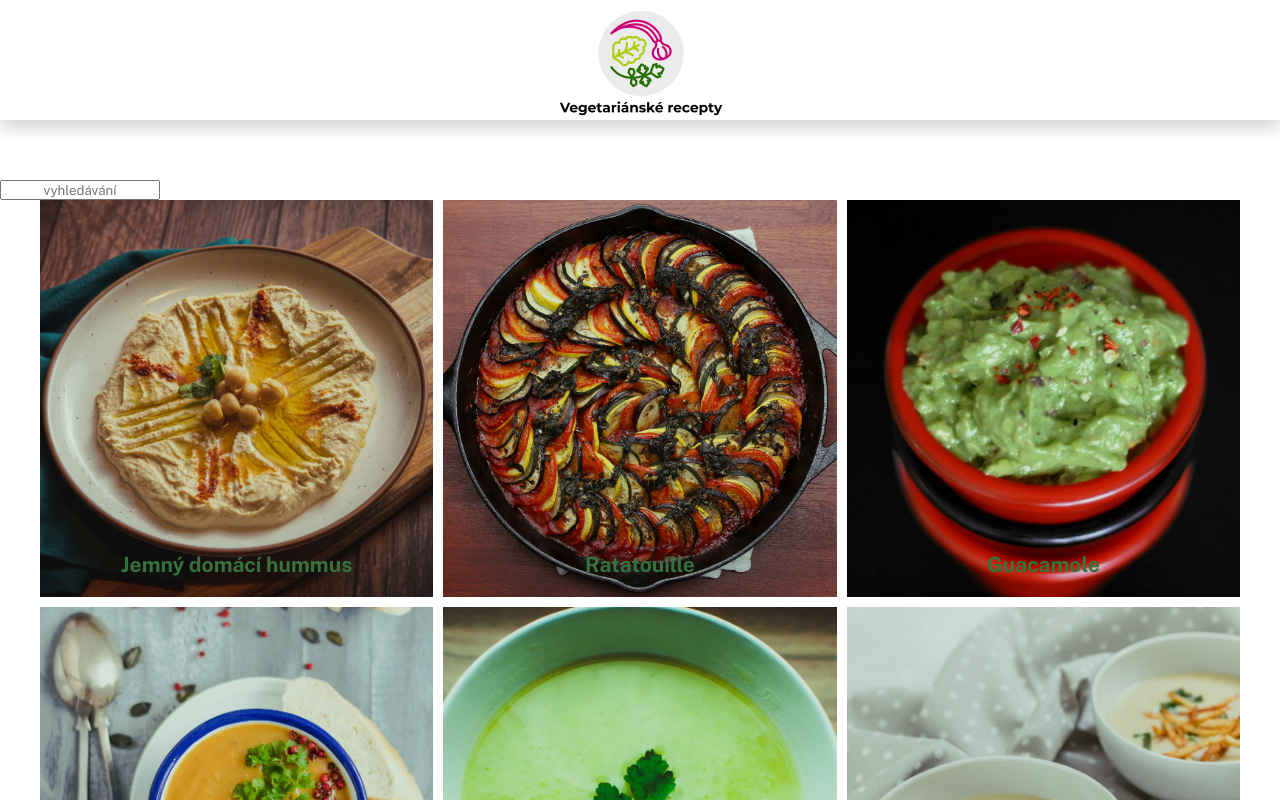
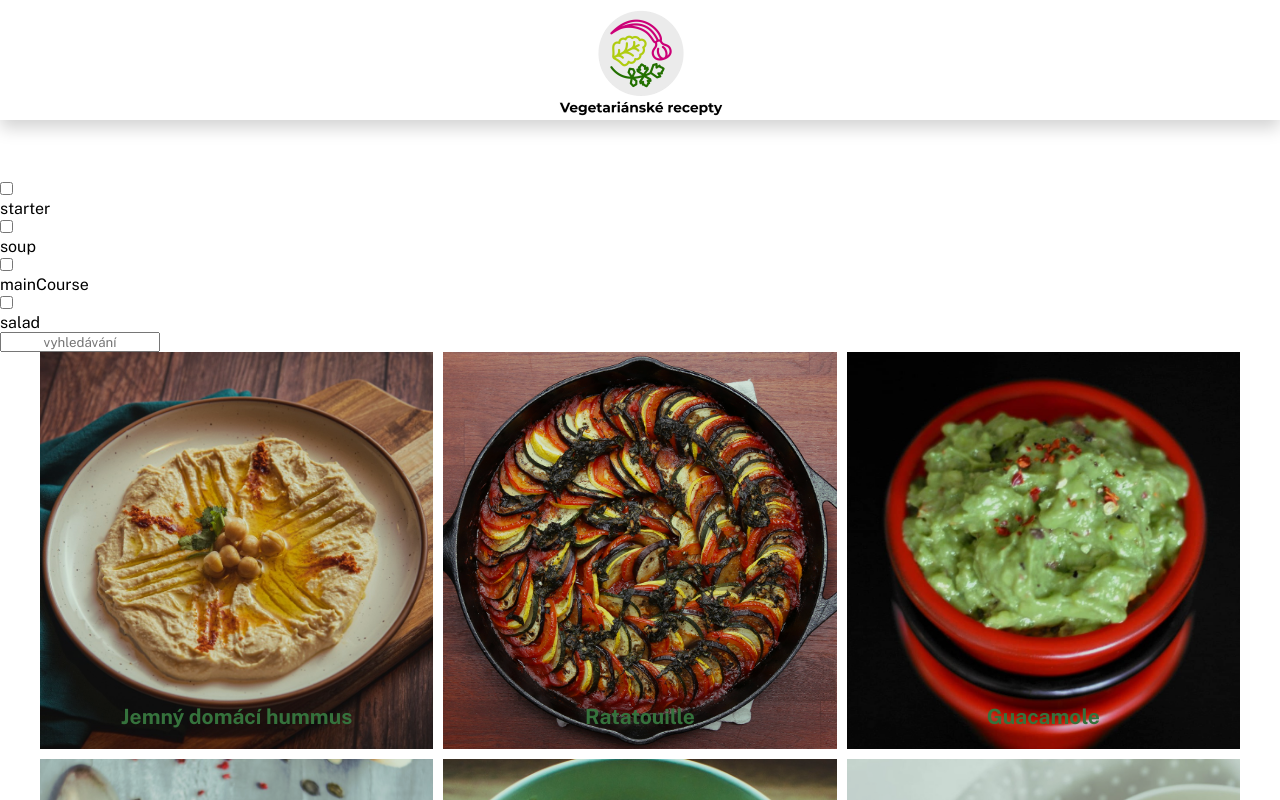
Before and after one commit to zladkaskazkina/cookbook, a React (Create React App) app in the folder client/: page / in a window 1280 px wide. Shown: the top 800 px of the page. Built offline with nearby package versions, Linux system fonts and the light colour scheme.

Commit message:
add filter checkboxes

```diff
--- a/client/package.json
+++ b/client/package.json
@@ -6,6 +6,7 @@
     "@testing-library/jest-dom": "^5.11.4",
     "@testing-library/react": "^11.1.0",
     "@testing-library/user-event": "^12.1.10",
+    "axios": "^0.21.1",
     "react": "^17.0.2",
     "react-dom": "^17.0.2",
     "react-router-dom": "^5.2.0",
--- a/client/src/views/mainPage.js
+++ b/client/src/views/mainPage.js
@@ -371,13 +371,27 @@ export const initialRecipesList = [
   },
 ];
 
+//filter
+// recipes.filter((el) => ["starter", "soup"].some(e=>e === el.category))
+
 const Main = () => {
   const [searchRecipe, setSearchRecipe] = useState("");
   const [recipesList, setRecipesList] = useState(initialRecipesList);
+  const [categories, setCategories] = useState([]);
+  const [filterList, setFilterList] = useState([]);
+  const [isFiltered, setIsFiltered] = useState(false);
 
+  console.log("filterList", filterList);
+  console.log("categories", categories, "recipesList", recipesList);
   useEffect(() => {
+    const categoriesUniqueObj = new Set(
+      initialRecipesList.map((recipe) => recipe.category)
+    );
     setRecipesList(initialRecipesList.map((recipe) => new Recipe(recipe)));
+    setCategories([...categoriesUniqueObj]);
   }, [initialRecipesList]);
+
+  useEffect(() => {}, [isFiltered]);
 
   const handleChange = (event) => {
     setSearchRecipe(event.target.value);
@@ -391,8 +405,34 @@ const Main = () => {
       )
     : recipesList;
 
+  const handleFilterChange = (e) => {
+    const checkedCategory = e.target.name;
+
+    setFilterList(
+      e.target.checked
+        ? [...filterList, ...[checkedCategory]]
+        : filterList.filter((item) => item !== checkedCategory)
+    );
+  };
+
   return (
     <Layout>
+      {categories && (
+        <div className="filter-category">
+          {categories.map((category) => (
+            <label key={category}>
+              <input
+                type="checkbox"
+                onChange={handleFilterChange}
+                name={category}
+              ></input>
+              <span>
+                <p>{category}</p>
+              </span>
+            </label>
+          ))}
+        </div>
+      )}
       <input
         className="text-center d-flex justify-center"
         type="text"
```
Also changed, not shown: client/src/recipeList.js (added, +13 -0 lines), 2 other files (tests, documents, lock files or other folders).
